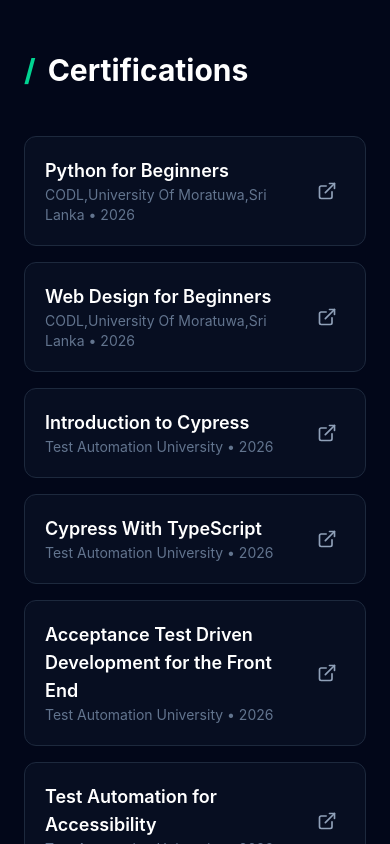
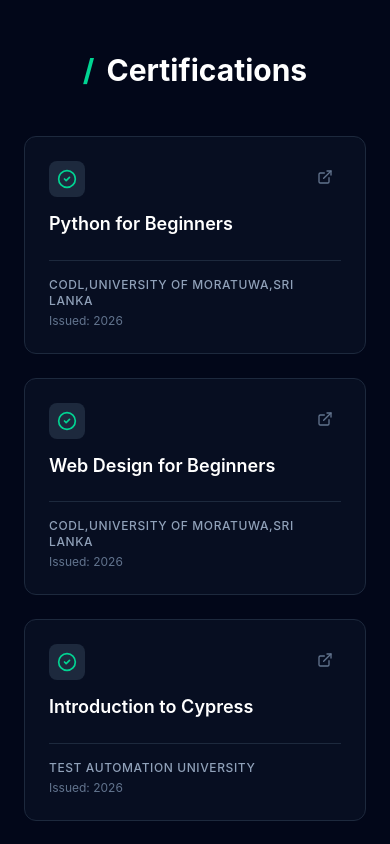
Before and after one commit to YashLekamge/my-portfolio, a React (Vite) app: page / in a window 390 px wide. Shown: the part 5160-6004 px from the top of the page. Built offline with nearby package versions, Linux system fonts and the light colour scheme.

Commit message:
Added grid layout and show more button to certifications

```diff
--- a/src/components/Certifications.jsx
+++ b/src/components/Certifications.jsx
@@ -1,16 +1,22 @@
-import React from 'react';
-import { ExternalLink, CheckCircle2 } from 'lucide-react';
+import React, { useState } from 'react'; // useState import
+import { ExternalLink, CheckCircle2, ChevronDown, ChevronUp } from 'lucide-react';
 import { Reveal } from './Reveal';
-import { motion } from 'framer-motion';
+import { motion, AnimatePresence } from 'framer-motion';
 
 const Certifications = () => {
+
+  const [showAll, setShowAll] = useState(false);
+  const initialCount = 6;
+
   const myCertifications = [
+
     {
       title: "Python for Beginners",
       issuer: "CODL,University Of Moratuwa,Sri Lanka",
       date: "2026",
       link: "https://drive.google.com/file/d/1g69Rl1hm1Ahvv3AEY3GFPrKw_qzcKhO1/view?usp=sharing",
     },
+
     {
         title: "Web Design for Beginners",
         issuer: "CODL,University Of Moratuwa,Sri Lanka",
@@ -40,55 +46,100 @@
         issuer: "Test Automation University",
         date: "2026",
         link: "https://drive.google.com/file/d/1xgbxc7RMuJy8p8Ly4Y0Kcs0JhHzFeYYP/view?usp=sharing",
-    },{
+      },
+      {
         title: "Web Element Locator Strategies",
         issuer: "Test Automation University",
         date: "2026",
         link: "https://drive.google.com/file/d/1UXNlx2bOjpfKeiy8Ii_kO3bjZxoGfISV/view?usp=sharing",
+      },
+      {
+        title: "Introduction to Playwright",
+        issuer: "Test Automation University",
+        date: "2026",
+        link: "https://drive.google.com/file/d/1jkjOLOVzJxcZmUpjUcfNNIdd-vFfGyLa/view?usp=sharing",
+      },
+      {
+        title: "Advanced Playwright",
+        issuer: "Test Automation University",
+        date: "2026",
+        link: "https://drive.google.com/file/d/1qcRJ-mBJkowjy912RYYilbdNSrt9gm_v/view?usp=sharing",
+      },
+      {
+        title: "API Learning 101 Completion",
+        issuer: "Postman API",
+        date: "2026",
+        link: "https://github.com/nisalgunawardhana/api-learning-101/pull/103",
       }
   ];
 
+
+  const visibleCertifications = showAll ? myCertifications : myCertifications.slice(0, initialCount);
+
   return (
     <section id="certifications" className="py-24 bg-slate-900/10">
-      <div className="max-w-4xl mx-auto px-6">
+      <div className="max-w-6xl mx-auto px-6 text-center md:text-left">
 
         <Reveal width="100%">
-          <h2 className="text-3xl md:text-4xl font-bold text-white mb-12 flex items-center">
+          <h2 className="text-3xl md:text-4xl font-bold text-white mb-12 flex items-center justify-center md:justify-start">
             <span className="text-emerald-400 mr-3">/</span> Certifications
           </h2>
         </Reveal>
 
-        <div className="space-y-4">
-          {myCertifications.map((cert, i) => (
+        {/* Grid Container */}
+        <div className="grid grid-cols-1 md:grid-cols-2 lg:grid-cols-3 gap-6 mb-12">
+          {visibleCertifications.map((cert, i) => (
             <Reveal key={i} width="100%">
-
-              <a href={cert.link} target="_blank" rel="noopener noreferrer" className="block">
+              <a href={cert.link} target="_blank" rel="noopener noreferrer" className="block h-full">
                 <motion.div
-                  whileHover={{ x: 10 }}
-                  className="group flex items-center justify-between bg-slate-900/50 border border-slate-800 p-5 rounded-xl hover:border-emerald-500/40 transition-all duration-300 cursor-pointer"
+                  whileHover={{ y: -8 }}
+                  className="group h-full flex flex-col justify-between bg-slate-900/50 border border-slate-800 p-6 rounded-xl hover:border-emerald-500/40 transition-all duration-300 cursor-pointer"
                 >
-                  <div className="flex items-center gap-4">
-                    <div className="hidden sm:flex p-2 bg-slate-800 rounded-lg group-hover:bg-emerald-500/10 transition-colors">
+                  <div>
+                    <div className="flex items-start justify-between mb-4">
+                      <div className="p-2 bg-slate-800 rounded-lg group-hover:bg-emerald-500/10 transition-colors">
                         <CheckCircle2 className="w-5 h-5 text-emerald-400" />
                       </div>
-                    <div>
-                      <h3 className="text-lg font-semibold text-white group-hover:text-emerald-400 transition-colors text-left">
-                        {cert.title}
-                      </h3>
-                      <p className="text-slate-500 text-sm text-left">
-                        {cert.issuer} • {cert.date}
-                      </p>
+                      <div className="p-2 text-slate-500 group-hover:text-emerald-400 transition-colors">
+                        <ExternalLink className="w-4 h-4" />
                       </div>
                     </div>
 
-                  <div className="p-2 text-slate-400 group-hover:text-white transition-colors">
-                    <ExternalLink className="w-5 h-5" />
+                    <h3 className="text-lg font-semibold text-white group-hover:text-emerald-400 transition-colors leading-tight mb-2 text-left">
+                      {cert.title}
+                    </h3>
+                  </div>
+
+                  <div className="mt-4 border-t border-slate-800 pt-4 text-left">
+                    <p className="text-slate-400 text-xs font-medium uppercase tracking-wider mb-1">
+                      {cert.issuer}
+                    </p>
+                    <p className="text-slate-500 text-xs">
+                      Issued: {cert.date}
+                    </p>
                   </div>
                 </motion.div>
               </a>
             </Reveal>
           ))}
         </div>
+
+        {/* Show More / Show Less Button */}
+        {myCertifications.length > initialCount && (
+          <div className="flex justify-center mt-8">
+            <button
+              onClick={() => setShowAll(!showAll)}
+              className="group flex items-center gap-2 px-6 py-3 bg-slate-800 hover:bg-emerald-500/10 border border-slate-700 hover:border-emerald-500/50 text-white rounded-full transition-all duration-300 font-medium"
+            >
+              {showAll ? (
+                <>Show Less <ChevronUp className="w-4 h-4" /></>
+              ) : (
+                <>Show More ({myCertifications.length - initialCount} more) <ChevronDown className="w-4 h-4" /></>
+              )}
+            </button>
+          </div>
+        )}
+
       </div>
     </section>
   );
```
Lines whose indentation alone changed are shown as unchanged.
